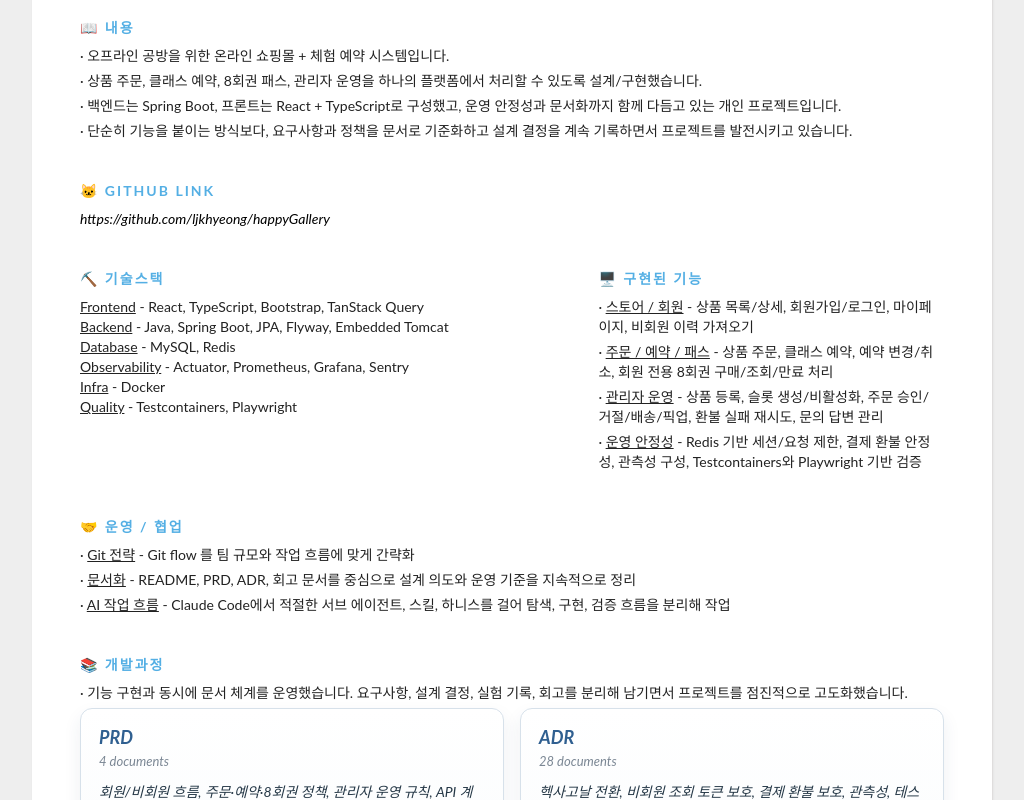
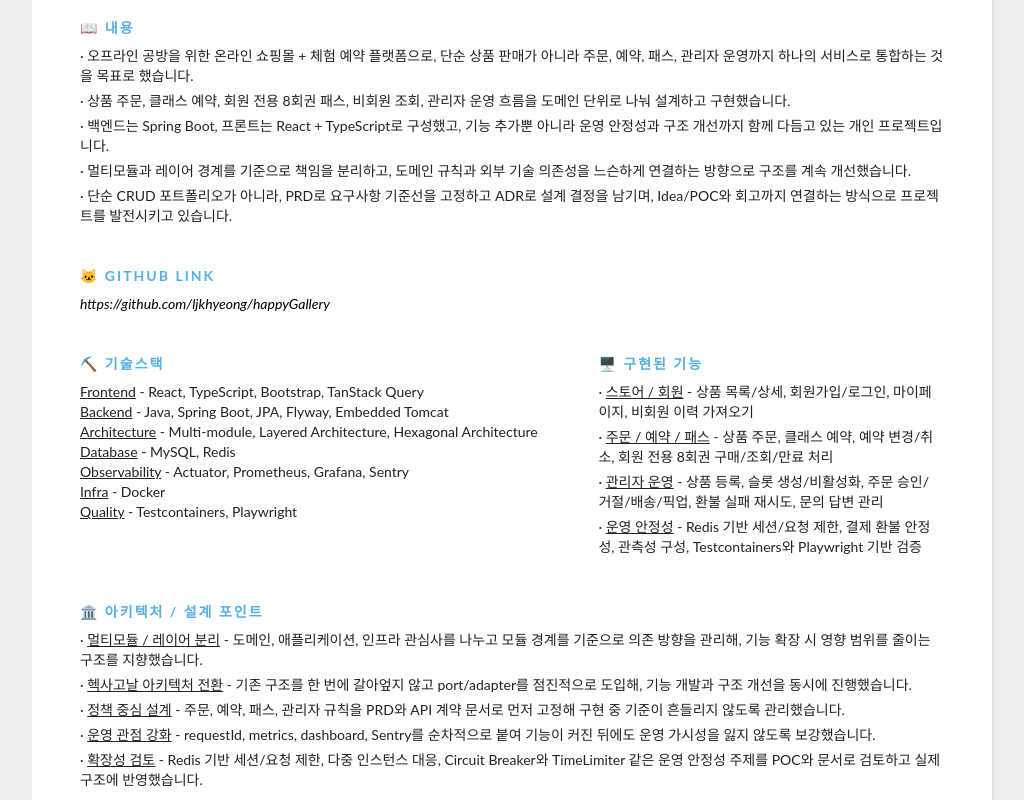
Before and after one commit to ljkhyeong/portfolio, a React (Create React App) app: page /project3 in a window 1280 px wide. Shown: the part 560-1360 px from the top of the page, without its empty margins (128-1152 px from the left). Built offline with nearby package versions, Linux system fonts and the light colour scheme.

Commit message:
happyGallery 소개 보강

```diff
--- a/src/component/About.js
+++ b/src/component/About.js
@@ -18,7 +18,7 @@ const cardData = [
   {
     name: "project3",
     title: "happyGallery",
-    text: "온라인 쇼핑몰과 체험 예약을 통합한 공방 서비스",
+    text: "주문, 예약, 패스, 관리자 운영과 아키텍처 기준을 함께 설계한 공방 플랫폼",
     image: "happygallery-project.png",
     period: "2026.02.21 ~",
   },
@@ -185,9 +185,10 @@ const About = ({ onShowProjects }) => {
             <div className="section__list-item">
               <div className="name">happyGallery (Personal)</div>
               <div className="text">
-                오프라인 공방을 위한 온라인 쇼핑몰 + 체험 예약 시스템입니다.
-                상품 주문, 클래스 예약, 8회권 패스, 관리자 운영 흐름을 하나의
-                플랫폼으로 통합했고, 문서화와 운영 기준까지 함께 설계하며
+                오프라인 공방을 위한 온라인 쇼핑몰 + 체험 예약 플랫폼입니다.
+                상품 주문, 클래스 예약, 8회권 패스, 관리자 운영을 하나의
+                서비스로 통합했고, 멀티모듈과 레이어 분리, 헥사고날 아키텍처
+                전환, 운영 관측성, PRD/ADR 기반 문서화를 함께 진행하며
                 지속적으로 고도화하고 있습니다.
               </div>
             </div>
--- a/src/component/Projects.js
+++ b/src/component/Projects.js
@@ -10,7 +10,7 @@ const projectSections = [
       {
         name: "project3",
         title: "happyGallery",
-        text: "온라인 쇼핑몰과 체험 예약을 통합한 공방 서비스",
+        text: "쇼핑몰, 예약, 패스, 관리자 운영을 통합하고 멀티모듈과 설계 기준까지 다듬은 공방 플랫폼",
         image: "happygallery-project.png",
       },
     ],
--- a/src/component/project/Project3.js
+++ b/src/component/project/Project3.js
@@ -134,21 +134,28 @@ const Project3 = () => {
             <div className="section__list">
               <div className="section__list-item">
                 <div className="project-text">
-                  · 오프라인 공방을 위한 온라인 쇼핑몰 + 체험 예약 시스템입니다.
+                  · 오프라인 공방을 위한 온라인 쇼핑몰 + 체험 예약 플랫폼으로,
+                  단순 상품 판매가 아니라 주문, 예약, 패스, 관리자 운영까지
+                  하나의 서비스로 통합하는 것을 목표로 했습니다.
                 </div>
                 <div className="project-text">
-                  · 상품 주문, 클래스 예약, 8회권 패스, 관리자 운영을 하나의
-                  플랫폼에서 처리할 수 있도록 설계/구현했습니다.
+                  · 상품 주문, 클래스 예약, 회원 전용 8회권 패스, 비회원 조회,
+                  관리자 운영 흐름을 도메인 단위로 나눠 설계하고 구현했습니다.
                 </div>
                 <div className="project-text">
                   · 백엔드는 Spring Boot, 프론트는 React + TypeScript로
-                  구성했고, 운영 안정성과 문서화까지 함께 다듬고 있는 개인
-                  프로젝트입니다.
+                  구성했고, 기능 추가뿐 아니라 운영 안정성과 구조 개선까지
+                  함께 다듬고 있는 개인 프로젝트입니다.
                 </div>
                 <div className="project-text">
-                  · 단순히 기능을 붙이는 방식보다, 요구사항과 정책을 문서로
-                  기준화하고 설계 결정을 계속 기록하면서 프로젝트를
-                  발전시키고 있습니다.
+                  · 멀티모듈과 레이어 경계를 기준으로 책임을 분리하고,
+                  도메인 규칙과 외부 기술 의존성을 느슨하게 연결하는 방향으로
+                  구조를 계속 개선했습니다.
+                </div>
+                <div className="project-text">
+                  · 단순 CRUD 포트폴리오가 아니라, PRD로 요구사항 기준선을
+                  고정하고 ADR로 설계 결정을 남기며, Idea/POC와 회고까지
+                  연결하는 방식으로 프로젝트를 발전시키고 있습니다.
                 </div>
               </div>
             </div>
@@ -182,6 +189,14 @@ const Project3 = () => {
                     <span className="addr">
                       {" "}
                       - Java, Spring Boot, JPA, Flyway, Embedded Tomcat
+                    </span>
+                  </div>
+                  <div>
+                    <span className="addr-line">Architecture</span>
+                    <span className="addr">
+                      {" "}
+                      - Multi-module, Layered Architecture, Hexagonal
+                      Architecture
                     </span>
                   </div>
                   <div>
@@ -231,6 +246,40 @@ const Project3 = () => {
             </div>
           </div>
           <div className="section">
+            <div className="section__title">🏛️ 아키텍처 / 설계 포인트</div>
+            <div className="section__list">
+              <div className="section__list-item">
+                <div className="project-text">
+                  · <span className="addr-line">멀티모듈 / 레이어 분리</span> -
+                  도메인, 애플리케이션, 인프라 관심사를 나누고 모듈 경계를
+                  기준으로 의존 방향을 관리해, 기능 확장 시 영향 범위를
+                  줄이는 구조를 지향했습니다.
+                </div>
+                <div className="project-text">
+                  · <span className="addr-line">헥사고날 아키텍처 전환</span> -
+                  기존 구조를 한 번에 갈아엎지 않고 port/adapter를 점진적으로
+                  도입해, 기능 개발과 구조 개선을 동시에 진행했습니다.
+                </div>
+                <div className="project-text">
+                  · <span className="addr-line">정책 중심 설계</span> -
+                  주문, 예약, 패스, 관리자 규칙을 PRD와 API 계약 문서로 먼저
+                  고정해 구현 중 기준이 흔들리지 않도록 관리했습니다.
+                </div>
+                <div className="project-text">
+                  · <span className="addr-line">운영 관점 강화</span> -
+                  requestId, metrics, dashboard, Sentry를 순차적으로 붙여
+                  기능이 커진 뒤에도 운영 가시성을 잃지 않도록 보강했습니다.
+                </div>
+                <div className="project-text">
+                  · <span className="addr-line">확장성 검토</span> - Redis
+                  기반 세션/요청 제한, 다중 인스턴스 대응, Circuit Breaker와
+                  TimeLimiter 같은 운영 안정성 주제를 POC와 문서로 검토하고
+                  실제 구조에 반영했습니다.
+                </div>
+              </div>
+            </div>
+          </div>
+          <div className="section">
             <div className="section__title">🤝 운영 / 협업</div>
             <div className="section__list">
               <div className="section__list-item">
@@ -242,6 +291,11 @@ const Project3 = () => {
                   · <span className="addr-line">문서화</span> - README,
                   PRD, ADR, 회고 문서를 중심으로 설계 의도와 운영 기준을
                   지속적으로 정리
+                </div>
+                <div className="project-text">
+                  · <span className="addr-line">기준 관리</span> - 기능 추가,
+                  구조 개선, 운영 보강이 따로 놀지 않도록 문서와 구현을 함께
+                  갱신하는 흐름을 유지
                 </div>
                 <div className="project-text">
                   · <span className="addr-line">AI 작업 흐름</span> - Claude
```
